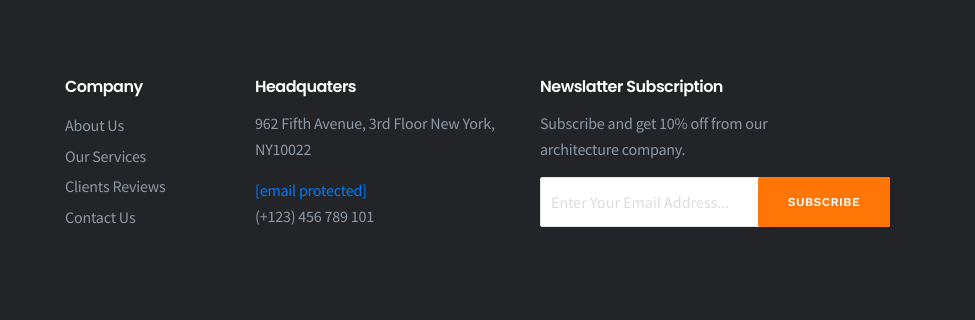
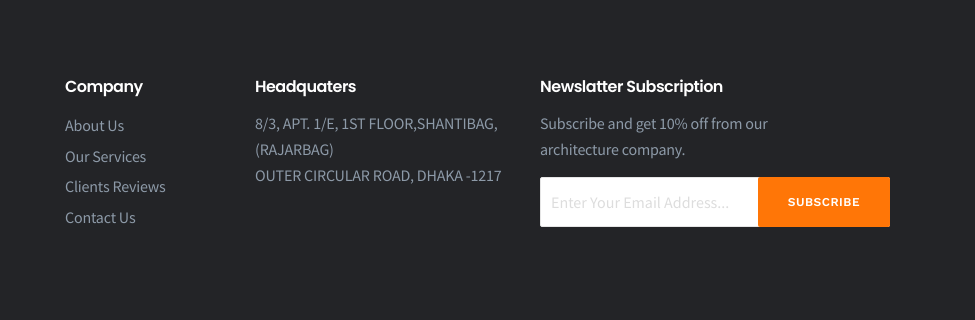
Before and after one commit to dpcl/dpcl.github.io, a plain HTML site: page index-2 old.html in a window 1280 px wide. Shown: the part 5621-5941 px from the top of the page, 305-1280 px from the left. Drawn offline with nearby package versions, Linux system fonts and the light colour scheme.

Commit message:
Update index-2 old.html

```diff
--- a/index-2 old.html
+++ b/index-2 old.html
@@ -600,9 +600,7 @@
 <div class="col-lg-3 col-sm-6 sm-padding">
 <div class="widget-content">
 <h4>Headquaters</h4>
-<p>962 Fifth Avenue, 3rd Floor New York, NY10022</p>
-<span><a href="http://html.dynamiclayers.net/cdn-cgi/l/email-protection" class="__cf_email__" data-cfemail="80c8e5ececefc0c1ece5f8e1d4e8e5ede5aeeee5f4">[email&#160;protected]</a></span>
-<span>(+123) 456 789 101</span>
+<p>8/3, APT. 1/E, 1ST FLOOR,SHANTIBAG, (RAJARBAG) <br> OUTER CIRCULAR ROAD, DHAKA -1217</p>
 </div>
 </div>
 <div class="col-lg-4 col-sm-6 sm-padding">
```
